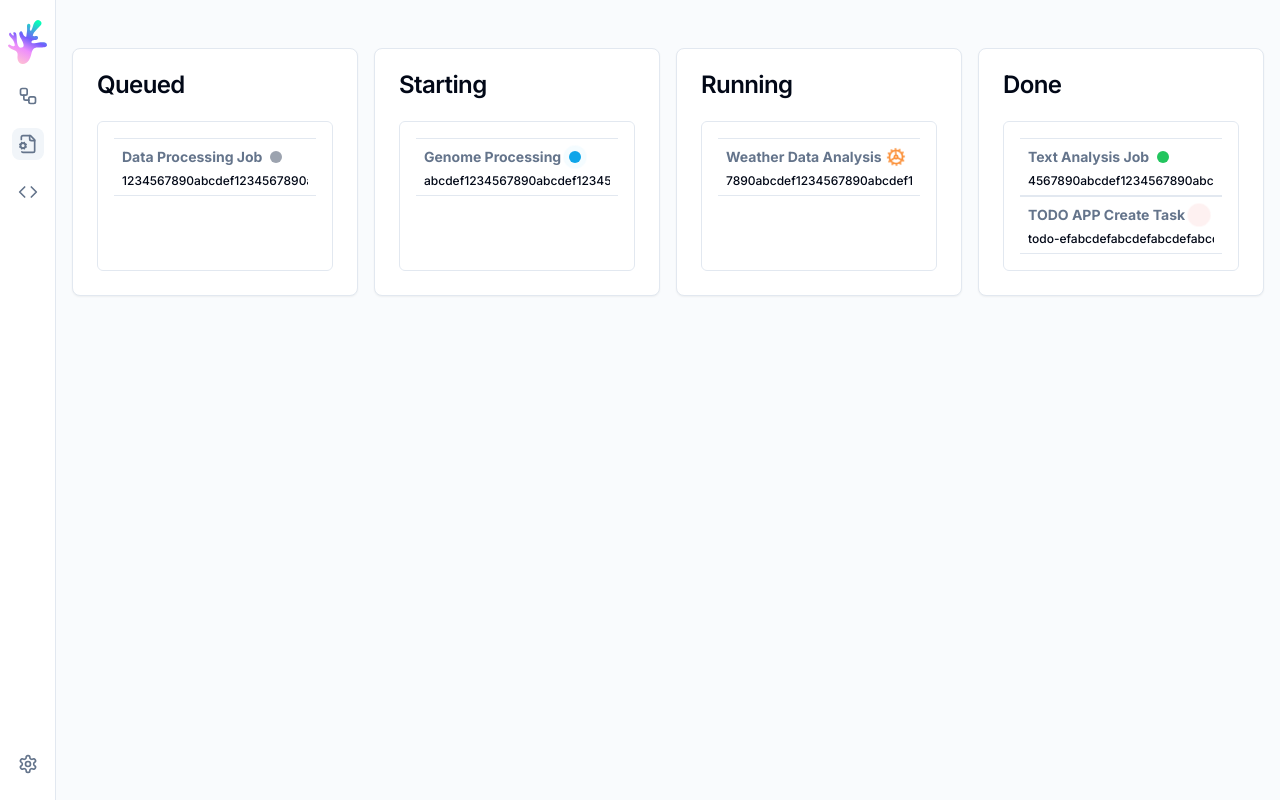
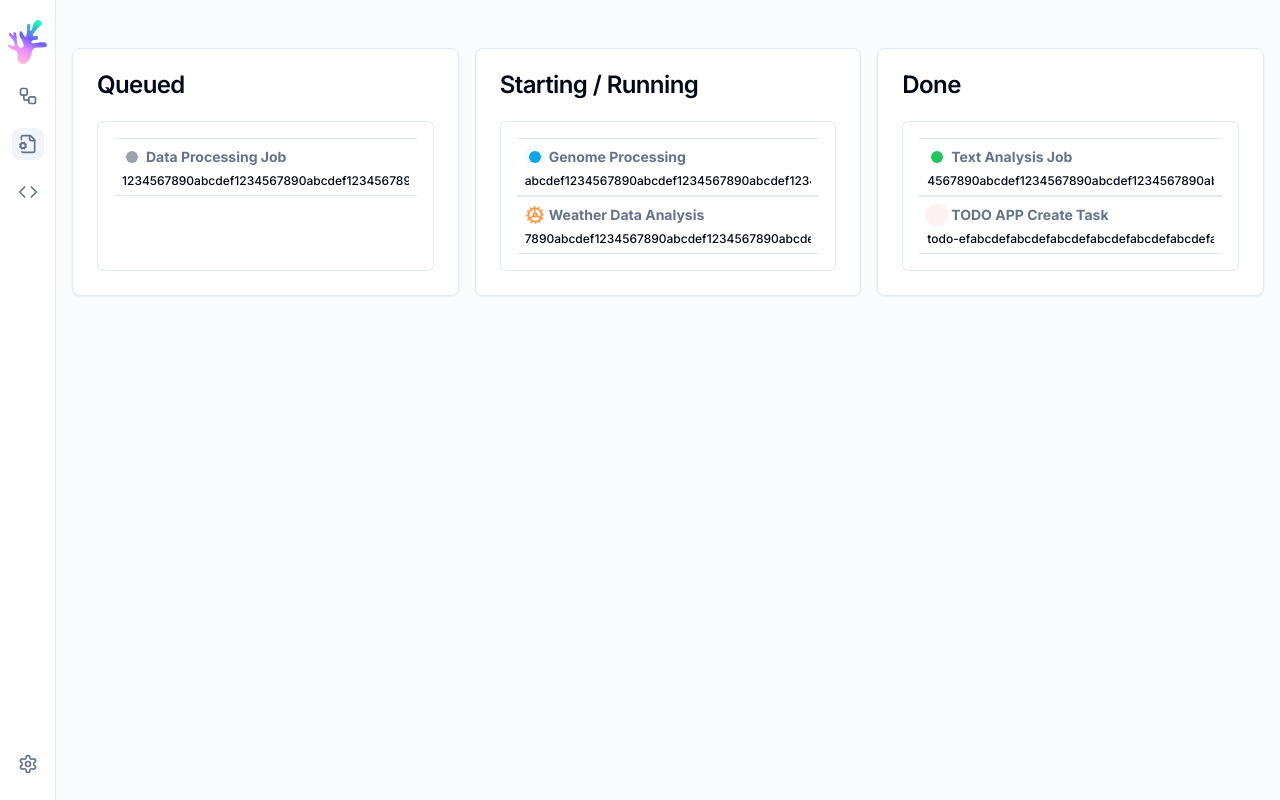
Before and after one commit to reef-runtime/reef, a Next.js app in the folder reef_frontend/: page /jobs in a window 1280 px wide. Built offline with nearby package versions, Linux system fonts and the light colour scheme.

Commit message:
fix: Minor design choices in frontend

```diff
--- a/reef_frontend/src/app/jobs/page.tsx
+++ b/reef_frontend/src/app/jobs/page.tsx
@@ -23,12 +23,8 @@ const GROUPS = [
     filter: (job: IJob) => job.status === IJobStatus.StatusQueued,
   },
   {
-    title: 'Starting',
-    filter: (job: IJob) => job.status === IJobStatus.StatusStarting,
-  },
-  {
-    title: 'Running',
-    filter: (job: IJob) => job.status === IJobStatus.StatusRunning,
+    title: 'Starting / Running',
+    filter: (job: IJob) => job.status === IJobStatus.StatusStarting || job.status === IJobStatus.StatusRunning,
   },
   {
     title: 'Done',
--- a/reef_frontend/src/components/job-list-item.tsx
+++ b/reef_frontend/src/components/job-list-item.tsx
@@ -20,8 +20,8 @@ const JobListItem: React.FC<JobListItemProps> = ({ job }) => {
         onClick={handleClick}
       >
         <li className="text-sm text-muted-foreground font-bold flex items-center space-x-1">
+          <JobStatusIcon job={job} />
           <span>{job.name}</span>
-          <JobStatusIcon job={job} />
         </li>
         <li className="text-xs font-medium leading-none overflow-hidden">
           <span className="text-nowrap">{job.id}</span>
```
